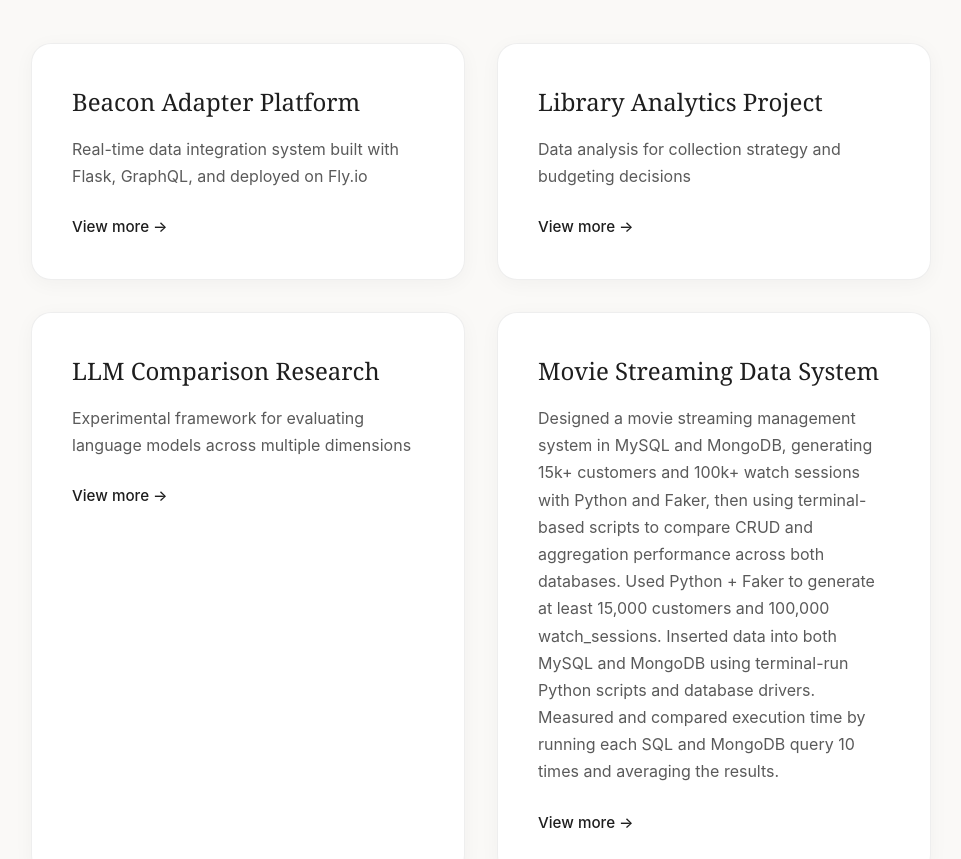
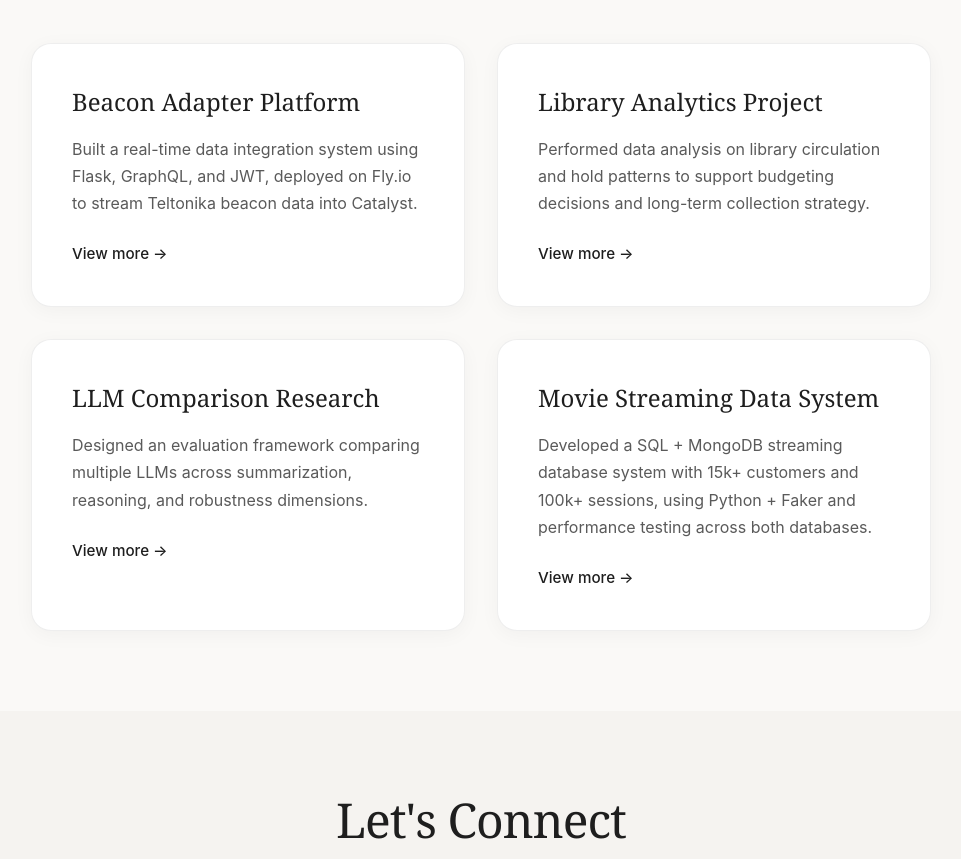
Before and after one commit to avamcclintonorbisops/WhyYouShouldHireMe, a React (Vite) app: page / in a window 1280 px wide. Shown: the part 2500-3359 px from the top of the page, without its empty margins (159-1120 px from the left). Built offline with nearby package versions, Linux system fonts and the light colour scheme.

Commit message:
Revise project descriptions in App.tsx: enhance clarity and detail for 'Beacon Adapter Platform', 'Library Analytics Project', 'LLM Comparison Research', and 'Movie Streaming Data System' to better reflect technical contributions and outcomes.

```diff
--- a/src/App.tsx
+++ b/src/App.tsx
@@ -186,22 +186,22 @@ const skills = [
 const projects = [
   {
     title: 'Beacon Adapter Platform',
-    description: 'Real-time data integration system built with Flask, GraphQL, and deployed on Fly.io',
+    description: 'Built a real-time data integration system using Flask, GraphQL, and JWT, deployed on Fly.io to stream Teltonika beacon data into Catalyst.',
     link: '#'
   },
   {
     title: 'Library Analytics Project',
-    description: 'Data analysis for collection strategy and budgeting decisions',
+    description: 'Performed data analysis on library circulation and hold patterns to support budgeting decisions and long-term collection strategy.',
     link: '#'
   },
   {
     title: 'LLM Comparison Research',
-    description: 'Experimental framework for evaluating language models across multiple dimensions',
+    description: 'Designed an evaluation framework comparing multiple LLMs across summarization, reasoning, and robustness dimensions.',
     link: '#'
   },
   {
     title: 'Movie Streaming Data System',
-    description: 'Designed a movie streaming management system in MySQL and MongoDB, generating 15k+ customers and 100k+ watch sessions with Python and Faker, then using terminal-based scripts to compare CRUD and aggregation performance across both databases. Used Python + Faker to generate at least 15,000 customers and 100,000 watch_sessions. Inserted data into both MySQL and MongoDB using terminal-run Python scripts and database drivers. Measured and compared execution time by running each SQL and MongoDB query 10 times and averaging the results.',
+    description: 'Developed a SQL + MongoDB streaming database system with 15k+ customers and 100k+ sessions, using Python + Faker and performance testing across both databases.',
     link: '#'
   }
 ]
```
